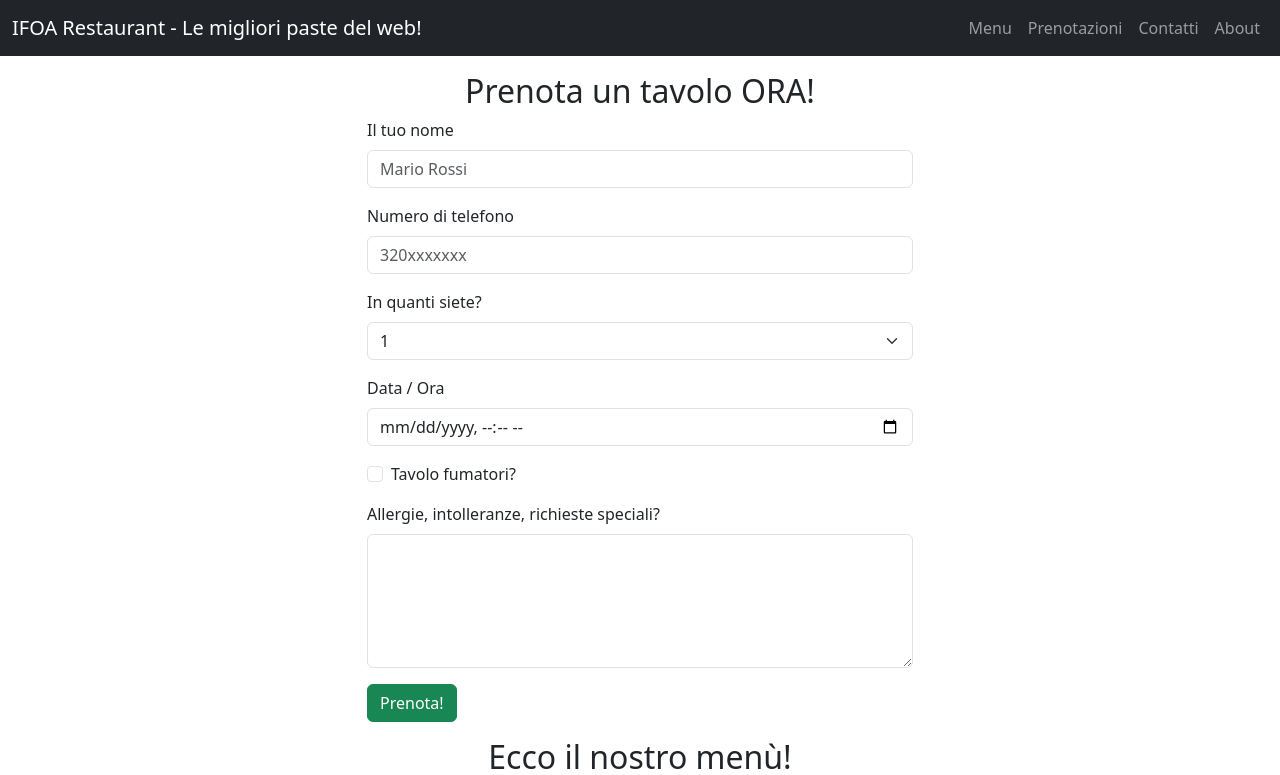
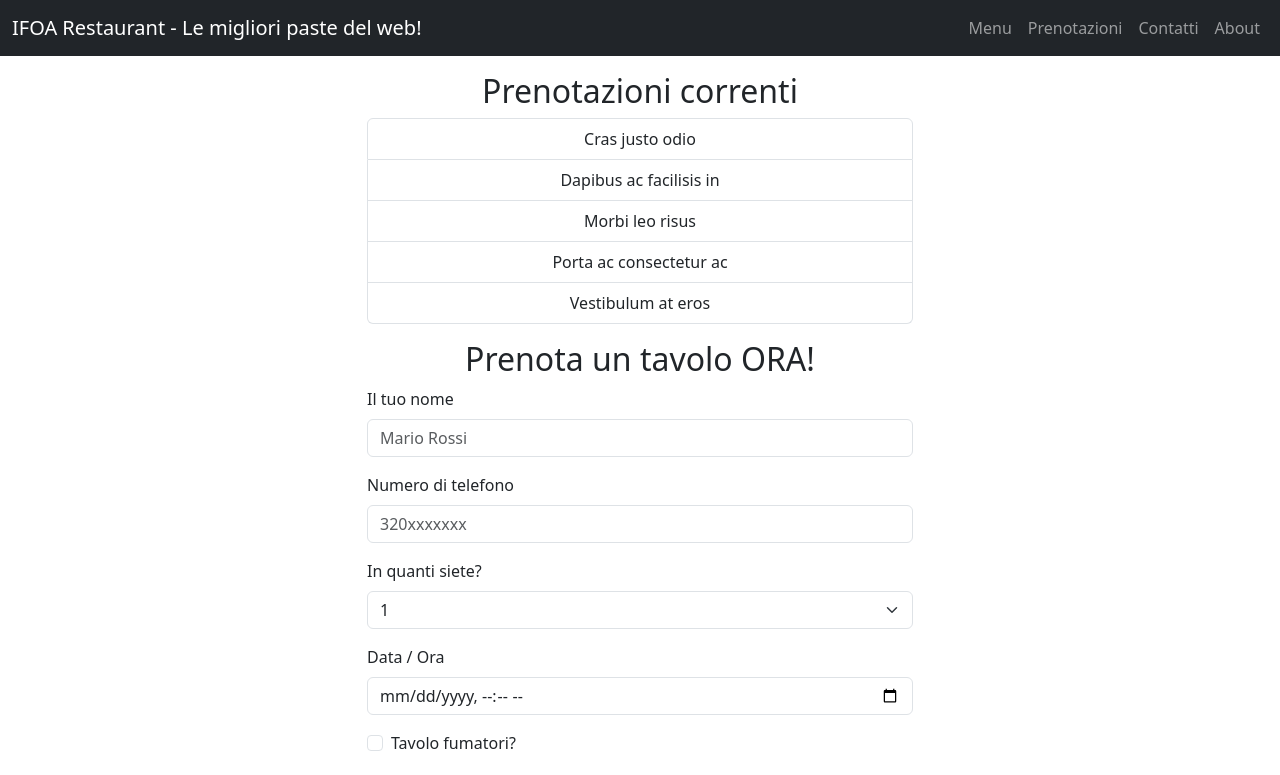
Before and after one commit to irvelervel/ifoa-0124-restaurant, a React (Create React App) app: page / in a window 1280 px wide. Shown: the top 775 px of the page. Built offline with nearby package versions, Linux system fonts and the light colour scheme.

Commit message:
Creates new component - BookingList

```diff
--- a/src/App.js
+++ b/src/App.js
@@ -9,6 +9,7 @@ import BookingForm from './components/BookingForm'
 import Container from 'react-bootstrap/Container'
 import Row from 'react-bootstrap/Row'
 import Col from 'react-bootstrap/Col'
+import BookingList from './components/BookingList'
 
 function App() {
   return (
@@ -19,6 +20,11 @@ function App() {
       {/* al momento non ho modo di separare le "pagine" dell'app, metto tutto in App.js */}
 
       <Container>
+        <Row className="justify-content-center">
+          <Col xs={12} md={8} lg={6}>
+            <BookingList />
+          </Col>
+        </Row>
         <Row className="justify-content-center">
           <Col xs={12} md={8} lg={6}>
             <BookingForm />
--- /dev/null
+++ b/src/components/BookingList.jsx
@@ -0,0 +1,39 @@
+import { Component } from 'react'
+import ListGroup from 'react-bootstrap/ListGroup'
+
+class BookingList extends Component {
+  // questo componente avrà lo scopo di RECUPERARE le prenotazioni esistenti dalle API
+  // e mostrarle sotto forma di LISTA nel JSX
+  // in HTML + JS le chiamate di tipo GET vengono solitamente effettuate all'avvio
+
+  // in React i componenti sono dotati di un "lifecycle": vengono montati, perdurano nella pagina, vengono smontati
+  // oggi ci interessa la fase di montaggio: il nostro componente dovrà montarsi e RECUPERARE i dati da mostrare!
+
+  // il processo sarà questo:
+  // - creare uno stato iniziale per il componente
+  // - recuperare i dati dall'esterno (con una fetch() con metodo GET)
+  // - salveremo questi dati nello stato del componente
+  // - utilizzare questi dati per creare le parti dinamiche dell'interfaccia
+
+  state = {
+    reservations: [], // al fine di non snaturare questa fonte di dati, il tipo di questa proprietà sarà SEMPRE
+    // un array; poichè però le prenotazioni all'avvio ancora non ci sono, il suo valore sarà di array -vuoto-
+  }
+
+  render() {
+    return (
+      <div className="text-center mt-3">
+        <h2 className="mb-2">Prenotazioni correnti</h2>
+        <ListGroup>
+          <ListGroup.Item>Cras justo odio</ListGroup.Item>
+          <ListGroup.Item>Dapibus ac facilisis in</ListGroup.Item>
+          <ListGroup.Item>Morbi leo risus</ListGroup.Item>
+          <ListGroup.Item>Porta ac consectetur ac</ListGroup.Item>
+          <ListGroup.Item>Vestibulum at eros</ListGroup.Item>
+        </ListGroup>
+      </div>
+    )
+  }
+}
+
+export default BookingList
```
